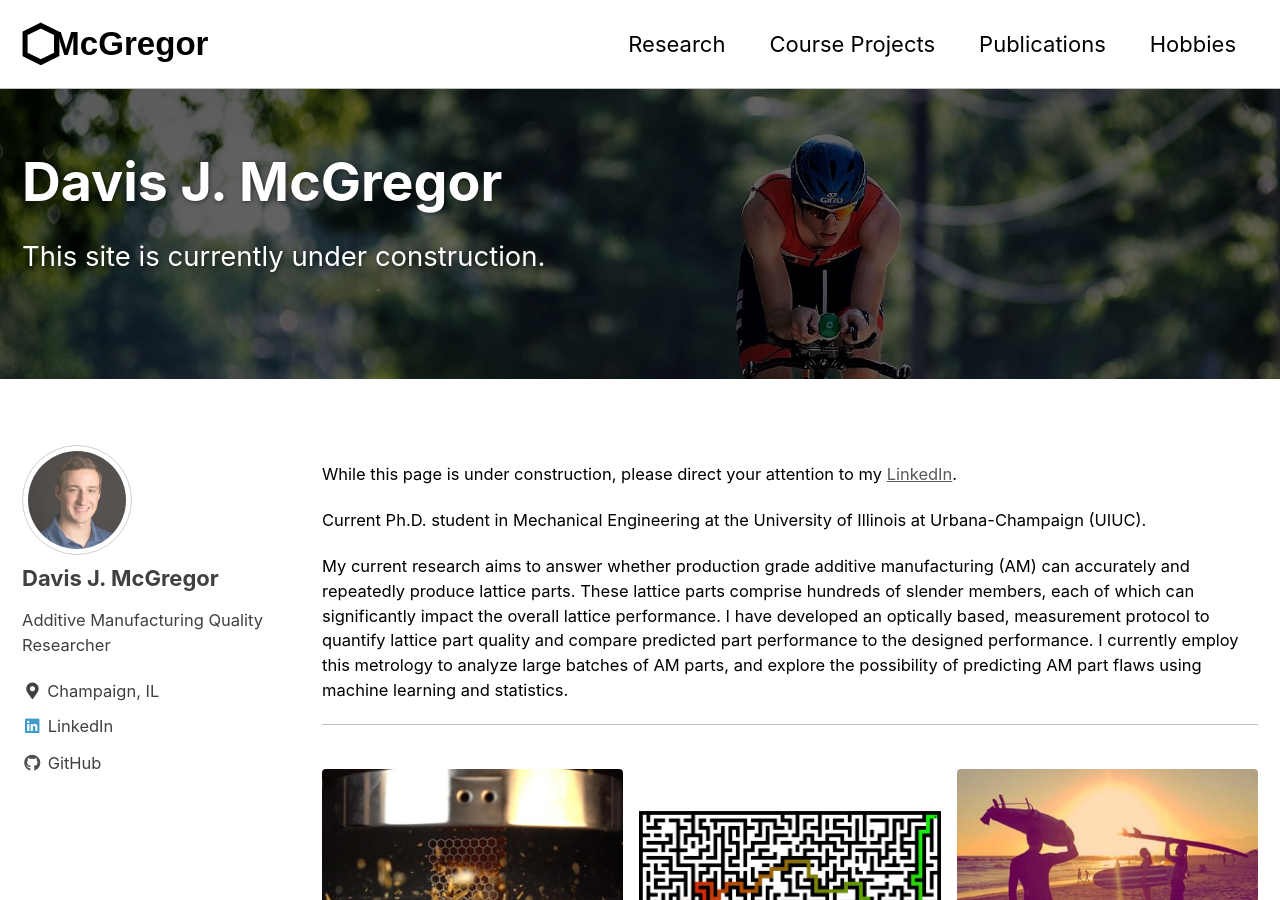
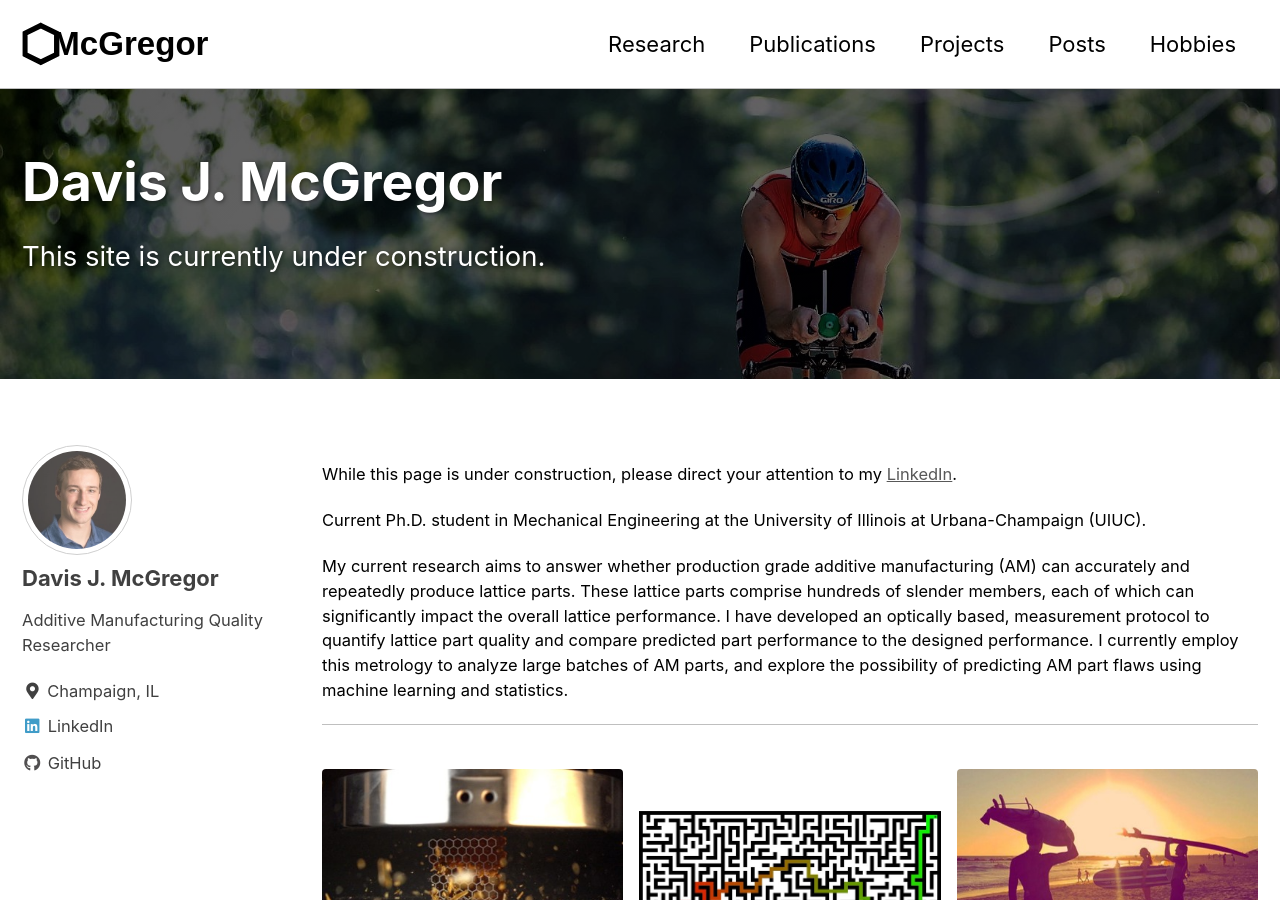
Before and after one commit to djmcgregor/djmcgregor.github.io, a Jekyll site: the page built from index.html, in a window 1280 px wide and 900 px high. Built offline with Jekyll 4.4.1, drawn with Linux system fonts in a browser that asks for light colours; cached includes are drawn as plain includes; the list of posts is cut into pages by our own code.

Commit message:
update nav

```diff
--- a/_data/navigation.yml
+++ b/_data/navigation.yml
@@ -2,10 +2,12 @@
 main:
   - title: "Research"
     url: /research/
-  - title: "Course Projects"
-    url: /coursework/
   - title: "Publications"
     url: /publications/
+  - title: "Projects"
+    url: /projects/
+  - title: "Posts"
+    url: /year-archive/
   # - title: "CV/Scholastic"
   #   url: /cv/
   - title: "Hobbies"
```
